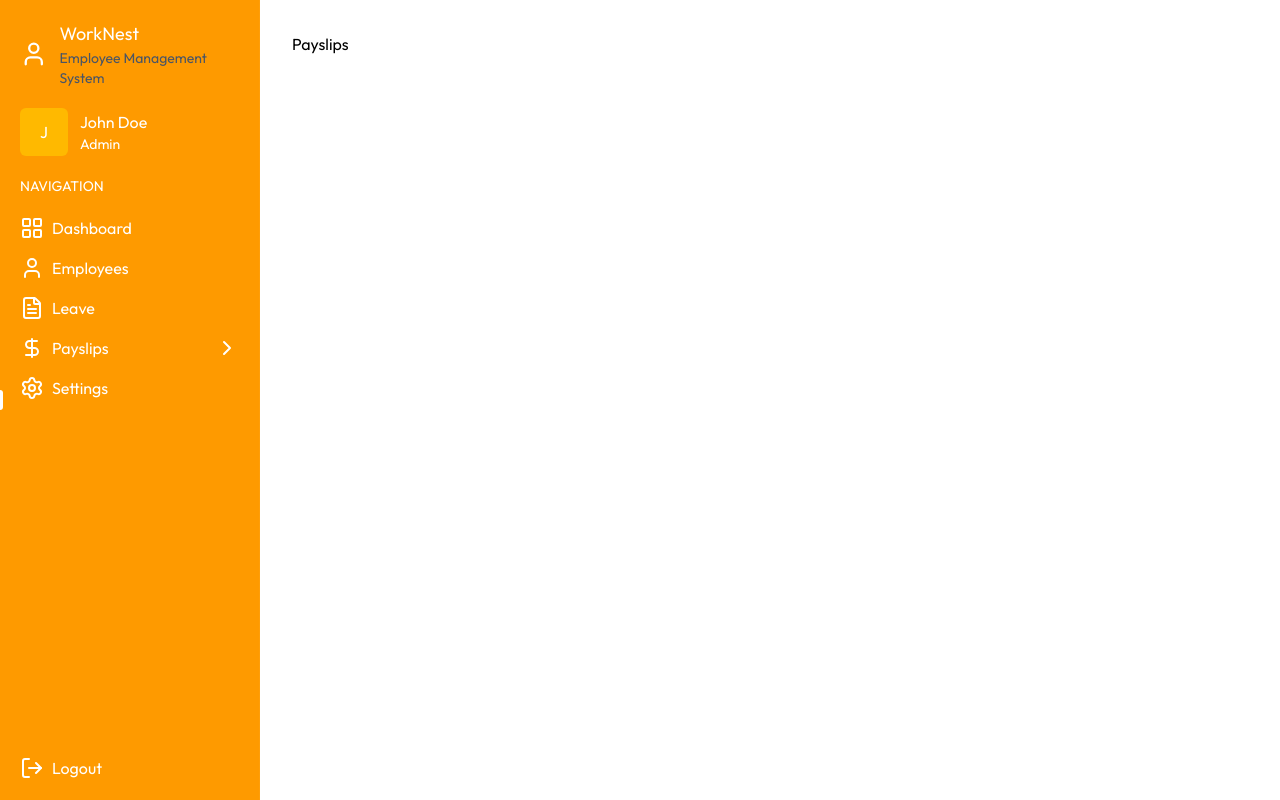
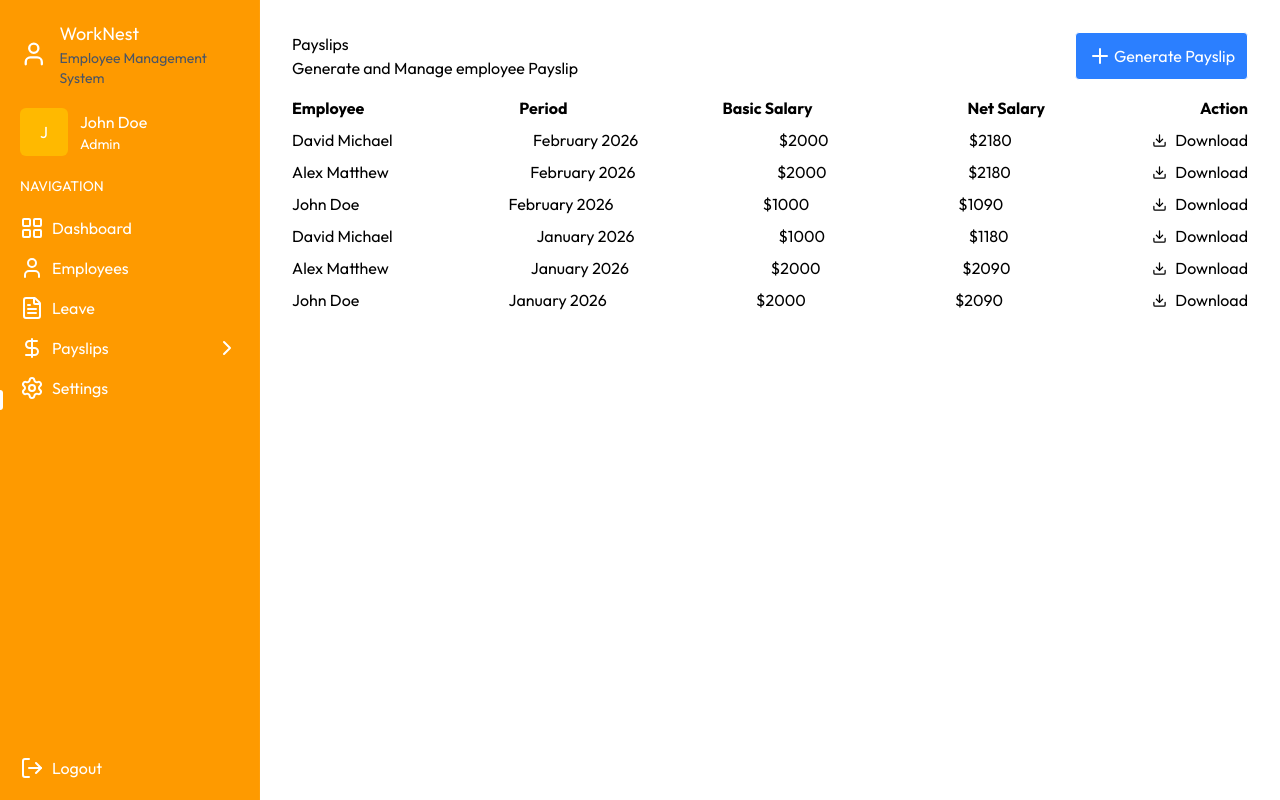
Before and after one commit to EshikaKumari0204/EMS, a React (Vite) app in the folder client/: page /payslips in a window 1280 px wide. Built offline with nearby package versions, Linux system fonts and the light colour scheme.

Commit message:
payslip ui done

```diff
--- /dev/null
+++ b/client/src/Components/Payslip/PayslipForm.jsx
@@ -0,0 +1,41 @@
+import {useState,useEffect} from 'react'
+import {Plus,X} from "lucide-react"
+const PayslipForm = ({employees,onSuccess}) => {
+  const [isOpen,setIsOpen]=useState(false)
+  if(!isOpen){
+    return <button onClick={()=>setIsOpen(true)}className="flex gap-0.5 px-3 py-2 bg-blue-500 text-white border rounded items-center"><Plus/>Generate Payslip</button>
+  }
+  else
+  return (
+    <div className="fixed inset-0 bg-black/40 backdrop-blur-sm flex justify-center items-center z-50 p-4 ">
+      <div className="max-w-lg w-full p-6 animate-slide-up bg-white rounded-lg flex flex-col gap-3 justify-center">
+      <div className="flex justify-between items-center mb-6 ">
+        <h3>Generate Monthly Slip</h3>
+        <button onClick={()=>setIsOpen(false)}> <X/></button>
+      </div>
+      <label htmlFor="">Employee</label>
+      <select name="" id="">
+        {employees.map((emp,index)=>(<option>{emp.firstName}{emp.lastName}{emp.position}</option>))}
+      </select>
+      <div className="flex justify-between">
+        <div>  <label htmlFor="">Month</label>
+      <select name="month" id="">
+        {Array.from({length:12},(_,i)=>i+1).map((m)=>(<option>{m}</option>))}
+      </select></div>
+      <div>  <label htmlFor="">Year</label>
+      <input type="number" defaultValue={new Date().getFullYear()} />
+      </div>
+      </div>
+      <label htmlFor="">Basic Salary</label>
+      <input type="number" placeholder="5000" defaultValue="0"/>
+      <div className="flex justify-between"><div><label htmlFor="">Allowances</label>
+      <input type="number" placeholder="0" defaultValue="0"/></div>
+      <div><label htmlFor="">Deductions</label>
+      <input type="number" placeholder="0" defaultValue="0"/></div></div>
+      <div class="flex justify-end"><button className="px-2 ">Cancel</button> <button className="px-2 py-2  bg-blue-500 text-white border rounded ">Generate</button></div>
+      </div>
+    </div>
+  )
+}
+
+export default PayslipForm
--- /dev/null
+++ b/client/src/Components/Payslip/PayslipList.jsx
@@ -0,0 +1,22 @@
+import {format} from "date-fns"
+import { Download } from 'lucide-react';
+const PayslipList = ({isAdmin,payslips}) => {
+  return (
+    <div>
+      <table className="flex gap-2 flex-col ">
+        <tr className="flex justify-between items-center">
+         {isAdmin && <th>Employee</th>}
+           <th>Period</th>
+            <th>Basic Salary</th>
+             <th>Net Salary</th>
+              <th>Action</th>
+
+        </tr>
+        {payslips.map((slip,index)=>(<tr className="flex justify-between items-center" key={index}><td className="text-center">{slip.employee.firstName} {slip.employee.lastName}</td><td className="text-center">{format(new Date(slip.year,slip.month-1),"MMMM yyyy")}</td><td className="text-center">${slip.basicSalary}</td><td className="text-center">${slip.netSalary}</td><td className="text-center"><button className="flex items-center gap-2"><Download size={15}/>Download</button></td></tr>))}
+      </table>
+
+    </div>
+  )
+}
+
+export default PayslipList
--- a/client/src/pages/Payslips.jsx
+++ b/client/src/pages/Payslips.jsx
@@ -1,11 +1,33 @@
-
-
+import {dummyEmployeeData, dummyPayslipData} from "../assets/assets"
+import {useEffect,useState} from "react"
+import PayslipList from "../Components/Payslip/PayslipList"
+import PayslipForm from "../Components/Payslip/PayslipForm"
 const Payslips = () => {
+  const [payslips,setPayslips]=useState([])
+  const [employees,setEmployees]=useState([])
+  const [loading,setLoading]=useState(true)
+  const isAdmin=true;
+  const fetchpayslips=async()=>{
+    setPayslips(dummyPayslipData)
+  }
+  useEffect(()=>{
+    fetchpayslips()
+     setTimeout(()=>{
+      setLoading(false)
+    },1000)
+  },[])
+  useEffect(()=>{
+  if(isAdmin) setEmployees(dummyEmployeeData)
+  },[isAdmin])
   return (
     <div>
-      Payslips
+      <div className="flex justify-between mb-4">
+      <div><h1>Payslips</h1>
+        <h2>{isAdmin?"Generate and Manage employee Payslip":"Your Payslip History"}</h2></div>
+          {isAdmin && <PayslipForm employees={employees} onSuccess={fetchpayslips} />}
+      </div>
+      <PayslipList isAdmin={isAdmin} payslips={payslips}/>
     </div>
   )
 }
-
 export default Payslips
```
